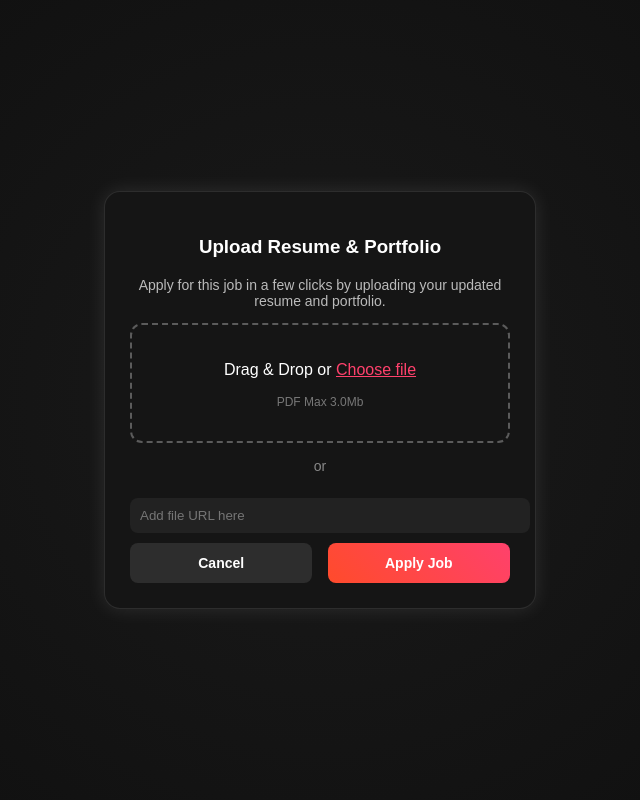
After one commit to Husniddin03/php-framework, a PHP site: template application/view/quiz/upload.php in a window 1280 px wide. The commit adds this page. Shown: the whole page, without its empty margins (320-960 px from the left). Run offline with PHP 8.4, Linux system fonts and the light colour scheme; the template is opened without the code that fills it, so the values that code supplies are empty.

Commit message:
Implement file upload functionality in QuizController; add upload view and session management

```diff
--- /dev/null
+++ b/application/view/quiz/upload.php
@@ -0,0 +1,141 @@
+<!DOCTYPE html>
+<html lang="en">
+
+<head>
+    <meta charset="UTF-8">
+    <meta name="viewport" content="width=device-width, initial-scale=1.0">
+    <title>Upload Resume</title>
+    <style>
+        body {
+            background: radial-gradient(circle, #1a1a1a, #0d0d0d);
+            display: flex;
+            justify-content: center;
+            align-items: center;
+            height: 100vh;
+            font-family: 'Poppins', sans-serif;
+            color: white;
+            margin: 0;
+        }
+
+        .container {
+            background: #151515;
+            padding: 25px;
+            border-radius: 16px;
+            box-shadow: 0 0 20px rgba(255, 255, 255, 0.1);
+            width: 380px;
+            text-align: center;
+            border: 1px solid rgba(255, 255, 255, 0.1);
+        }
+
+        .upload-box {
+            border: 2px dashed rgba(255, 255, 255, 0.3);
+            padding: 20px;
+            cursor: pointer;
+            border-radius: 12px;
+            margin-bottom: 15px;
+            transition: all 0.3s ease;
+        }
+
+        .upload-box:hover {
+            border-color: rgba(255, 255, 255, 0.5);
+            background: rgba(255, 255, 255, 0.05);
+        }
+
+        .file-info {
+            background: #222;
+            padding: 12px;
+            border-radius: 8px;
+            display: flex;
+            justify-content: space-between;
+            align-items: center;
+            font-size: 14px;
+            color: #bbb;
+        }
+
+        .input-url {
+            width: 100%;
+            padding: 10px;
+            border: none;
+            background: #222;
+            color: white;
+            border-radius: 8px;
+            margin: 10px 0;
+            outline: none;
+        }
+
+        .buttons {
+            display: flex;
+            justify-content: space-between;
+        }
+
+        button {
+            padding: 12px;
+            border: none;
+            border-radius: 8px;
+            cursor: pointer;
+            width: 48%;
+            font-size: 14px;
+            font-weight: bold;
+            transition: 0.3s;
+        }
+
+        .cancel {
+            background: rgba(255, 255, 255, 0.1);
+            color: white;
+        }
+
+        .apply {
+            background: linear-gradient(45deg, #ff4b2b, #ff416c);
+            color: white;
+        }
+
+        button:hover {
+            transform: scale(1.05);
+            opacity: 0.9;
+        }
+    </style>
+</head>
+
+<body>
+    <div class="container">
+        <h3>Upload Resume & Portfolio</h3>
+        <p style="color: #bbb; font-size: 14px;">Apply for this job in a few clicks by uploading your updated resume and portfolio.</p>
+
+        <div class="upload-box" onclick="document.getElementById('fileInput').click()">
+            <p>Drag & Drop or <span style="color: #ff416c; text-decoration: underline; cursor: pointer;">Choose file</span></p>
+            <p style="font-size: 12px; color: #777;">PDF Max 3.0Mb</p>
+        </div>
+        <input type="file" id="fileInput" style="display: none;" accept="application/txt" onchange="handleFileUpload()">
+
+        <div id="fileInfo" class="file-info" style="display: none;">
+            <span id="fileName"></span>
+            <span id="fileSize"></span>
+        </div>
+
+        <p style="color: #888; font-size: 14px;">or</p>
+        <input type="text" class="input-url" placeholder="Add file URL here">
+
+        <div class="buttons">
+            <button class="cancel">Cancel</button>
+            <button class="apply">Apply Job</button>
+        </div>
+    </div>
+
+    <script>
+        function handleFileUpload() {
+            const fileInput = document.getElementById('fileInput');
+            const fileInfo = document.getElementById('fileInfo');
+            const fileName = document.getElementById('fileName');
+            const fileSize = document.getElementById('fileSize');
+
+            if (fileInput.files.length > 0) {
+                const file = fileInput.files[0];
+                fileName.textContent = file.name;
+                fileSize.textContent = (file.size / 1024 / 1024).toFixed(2) + 'Mb';
+                fileInfo.style.display = 'flex';
+            }
+        }
+    </script>
+</body>
+
+</html>
--- a/roud/Roud.php
+++ b/roud/Roud.php
@@ -11,7 +11,7 @@ Roud::get('main/about', [MainController::class, 'about']);
 Roud::get('main/index', [MainController::class, 'index']);
 
 Roud::get('quiz/index', [QuizController::class, 'index']);
-Roud::get('quiz/test', [QuizController::class, 'test']);
+Roud::get('quiz/upload', [QuizController::class, 'uploadFile']);
 
 Roud::get('log/index', [LogController::class, 'index']);
 Roud::post('log/login', [LogController::class, 'login']);
```
Also changed, not shown: application/controller/QuizController.php (+3 -24 lines), application/view/main/index.php (+33 -6 lines), 2 other files.
